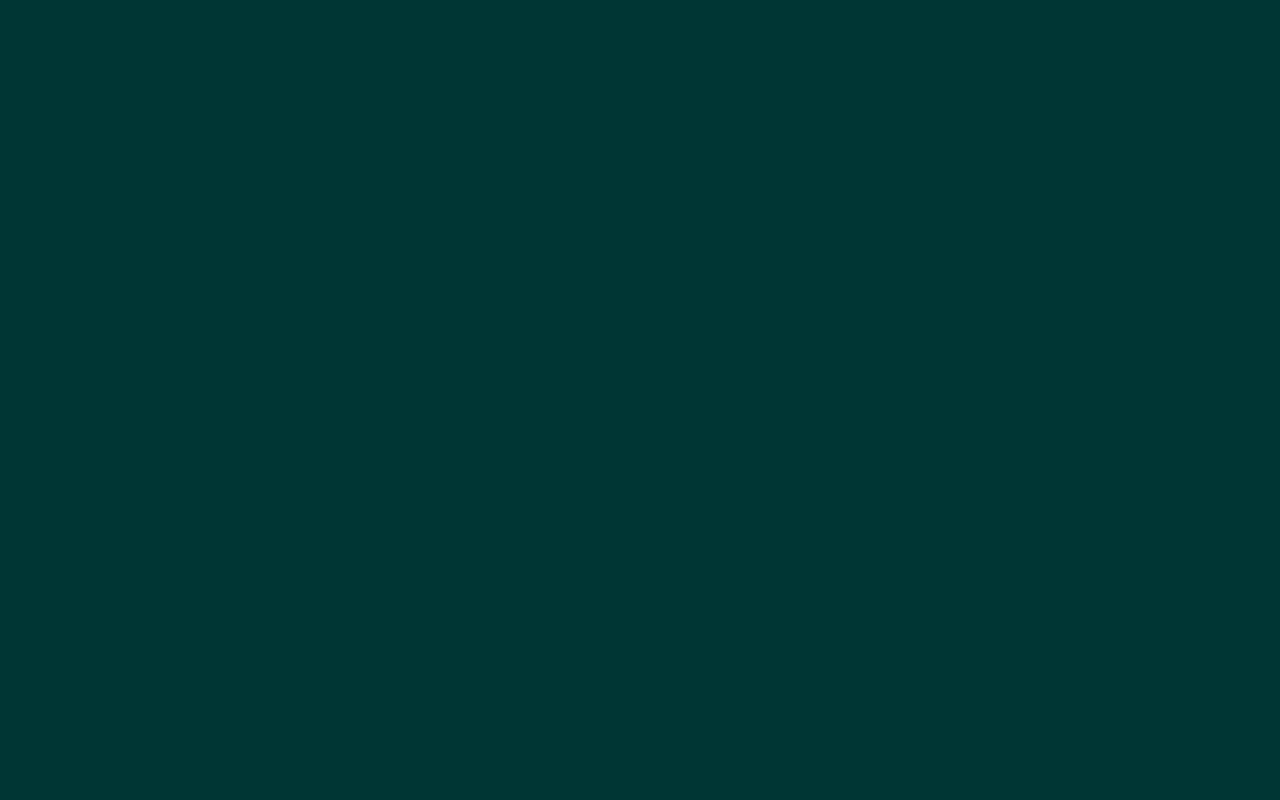
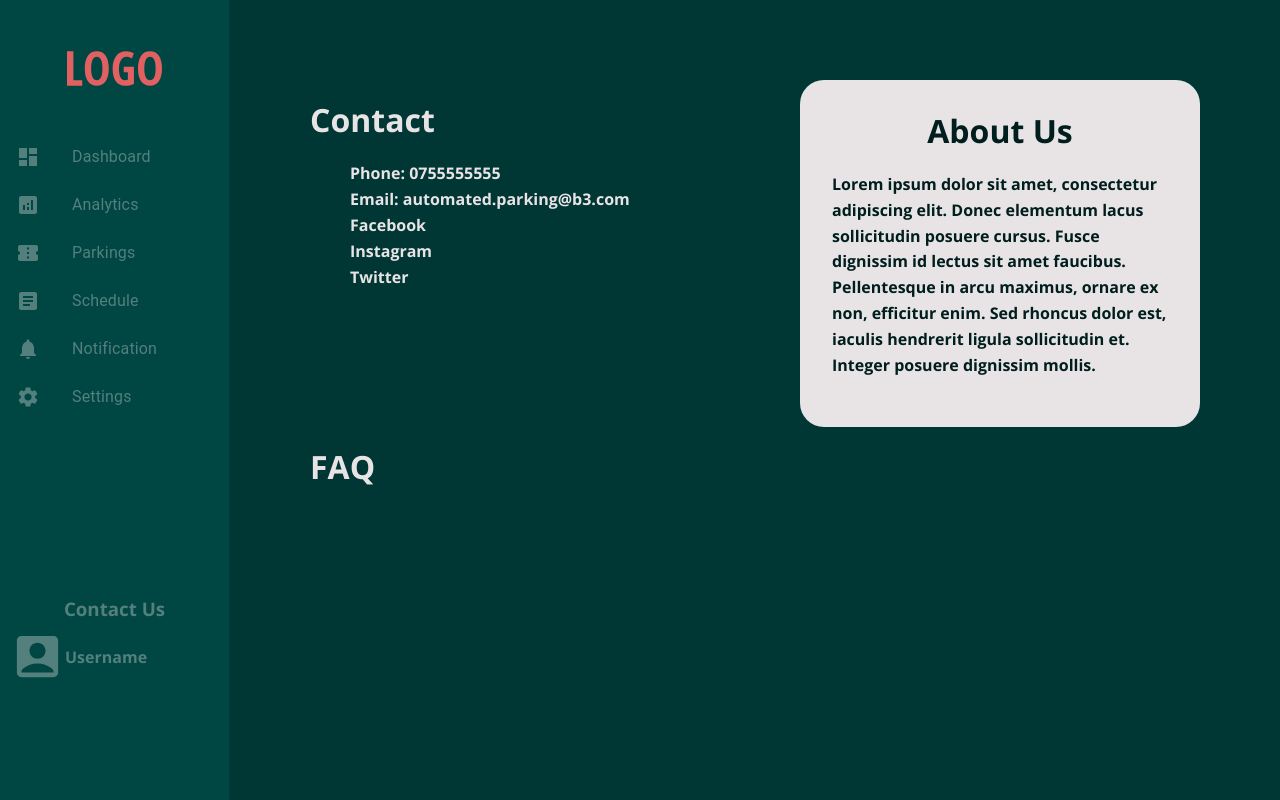
Before and after one commit to ParkingLotDevOps/Automated-Parking-Lot, a React (Create React App) app in the folder web-frontend/: page /contact in a window 1280 px wide. Before the commit this address had no page. Built offline with nearby package versions, Linux system fonts and the light colour scheme.

Commit message:
Contact Us Page started

```diff
--- /dev/null
+++ b/web-frontend/src/components/Contact/Contact.js
@@ -0,0 +1,33 @@
+import React from 'react';
+import styles from './Contact.module.css';
+import { Sidebar } from 'components';
+export default function Contact() {
+  return (
+    <>
+      <Sidebar />
+      <main className={styles.main}>
+        <div className={styles.top}>
+          <div className={styles.contact}>
+            <h1>Contact</h1>
+            <ul>
+              <li>Phone: <a href="tel:0755555555">0755555555</a></li>
+              <li>Email: <a href="mailto:automated.parking@b3.com">automated.parking@b3.com</a></li>
+              <li>Facebook</li>
+              <li>Instagram</li>
+              <li>Twitter</li>
+            </ul>
+          </div>
+          <div className={styles.about}>
+            <h1>About Us</h1>
+            <p>
+              Lorem ipsum dolor sit amet, consectetur adipiscing elit. Donec elementum lacus sollicitudin posuere cursus. Fusce dignissim id lectus sit amet faucibus. Pellentesque in arcu maximus, ornare ex non, efficitur enim. Sed rhoncus dolor est, iaculis hendrerit ligula sollicitudin et. Integer posuere dignissim mollis.
+            </p>
+          </div>
+        </div>
+        <div className={styles.faq}>
+          <h1>FAQ</h1>
+        </div>
+      </main>
+    </>
+  );
+}
--- /dev/null
+++ b/web-frontend/src/components/Contact/Contact.module.css
@@ -0,0 +1,38 @@
+.main {
+    display: flex;
+    flex-direction: column;
+    /* justify-content: flex-start; */
+    margin-left: 230px;
+    padding: 5rem;
+}
+
+.top {
+    display: flex;
+    flex-direction: row;
+    justify-content: space-between;
+}
+
+.contact {
+
+}
+
+.contact ul {
+    list-style: none;
+}
+
+.about {
+    width: 400px;
+    background-color: #E8E4E6;
+    color: #001E1D;
+    padding: 2rem;
+    border-radius: 1.5rem;
+}
+
+.about h1 {
+    margin-top: 0;
+    text-align: center;
+}
+
+.faq {
+
+}
--- a/web-frontend/src/components/index.js
+++ b/web-frontend/src/components/index.js
@@ -11,6 +11,7 @@ import App from './App/App';
 import Sidebar from './Sidebar/Sidebar';
 import AddParkingLot from './ParkingLotsList/AddParkingLot/AddParkingLot'
 import Dashboard from './Dashboard/Dashboard'
+import Contact from './Contact/Contact'
 
 export {
   BaseButton,
@@ -25,5 +26,6 @@ export {
   App,
   Sidebar,
   AddParkingLot,
-  Dashboard
+  Dashboard,
+  Contact
 };
--- a/web-frontend/src/index.js
+++ b/web-frontend/src/index.js
@@ -14,6 +14,7 @@ import {
   NotificationsList,
   AddParkingLot,
   Dashboard,
+  Contact
 } from 'components';
 
 createRoot(document.getElementById('root')).render(
@@ -29,6 +30,7 @@ createRoot(document.getElementById('root')).render(
         <Route path="notifications" element={<NotificationsList />} />
         <Route path="addParkingLot" element={<AddParkingLot />} />
         <Route path="dashboard" element={<Dashboard />} />
+        <Route path="contact" element={<Contact />} />
       </Routes>
     </BrowserRouter>
   </StrictMode>
```
